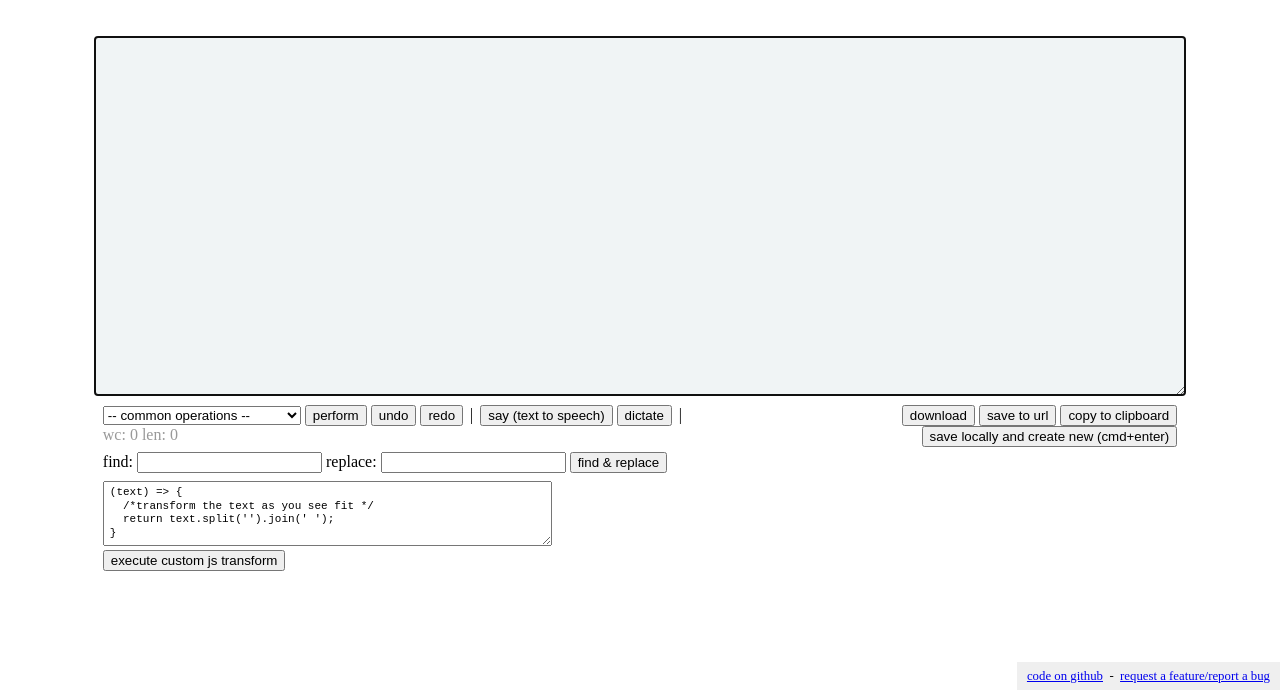
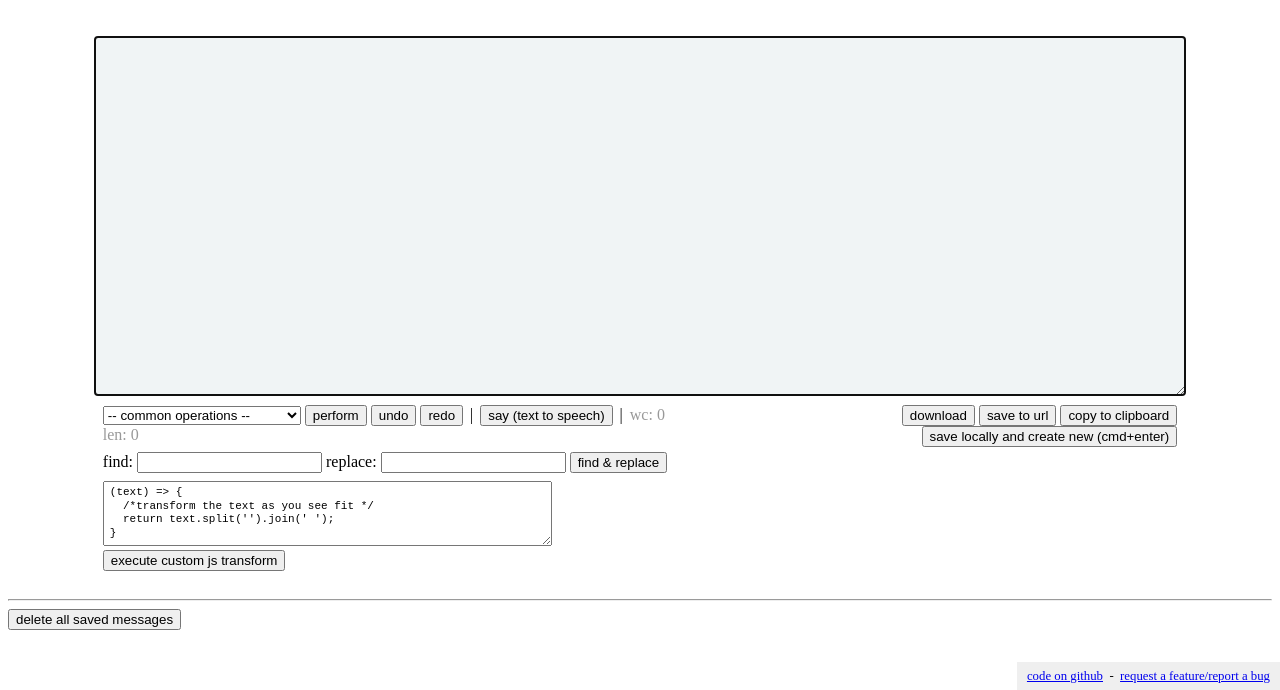
Before and after one commit to ruiramos/textareaplease, a plain HTML site: page index.html in a window 1280 px wide. Shown: the part 110-800 px from the top of the page. Drawn offline with nearby package versions, Linux system fonts and the light colour scheme; a script that the page names is missing.

Commit message:
Remove dictate function

```diff
--- a/index.html
+++ b/index.html
@@ -227,7 +227,6 @@
         <button type="button" name="redo">redo</button>
         <span class="separator"></span>
         <button type="button" name="speak">say (text to speech)</button>
-        <button type="button" name="dictate">dictate</button>
         <span class="separator"></span>
         <span class="metrics">
           <label>wc:</label> <span data-hook="wc">0</span>
```
